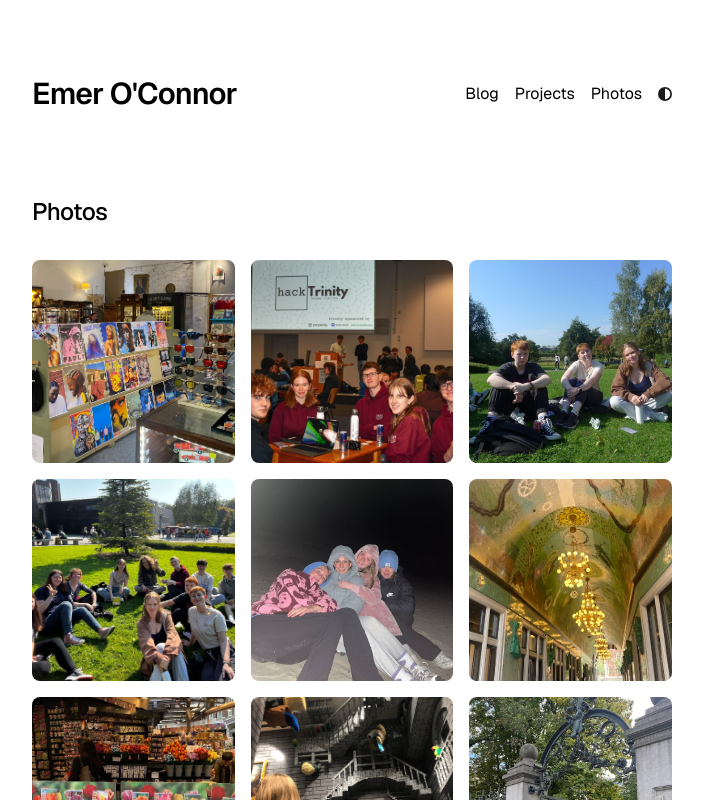
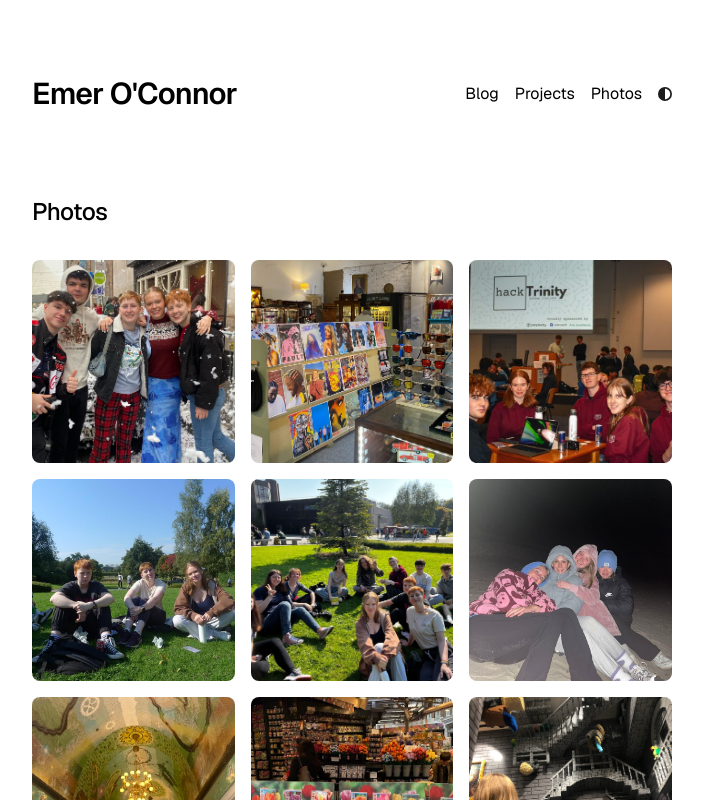
Before and after one commit to emeroconnor333/personal-site, a Next.js app: page /photos in a window 1280 px wide. Shown: the top 800 px of the page, without its empty margins (288-991 px from the left). Built offline with nearby package versions, Linux system fonts and the light colour scheme.

Commit message:
updates.

```diff
--- a/app/photos/page.tsx
+++ b/app/photos/page.tsx
@@ -14,6 +14,10 @@ export default function Photos() {
       <ImageGrid
         columns={3}
         images={[
+            {
+                src: "/photos/college-christmas-snow.jpg",
+                alt: "College Christmas",
+            },
             {
                 src: "/photos/lucky-lane.jpg",
                 alt: "Lucky Lane",
```
Also changed, not shown: public/photos/college-christmas-snow.JPG (added).
